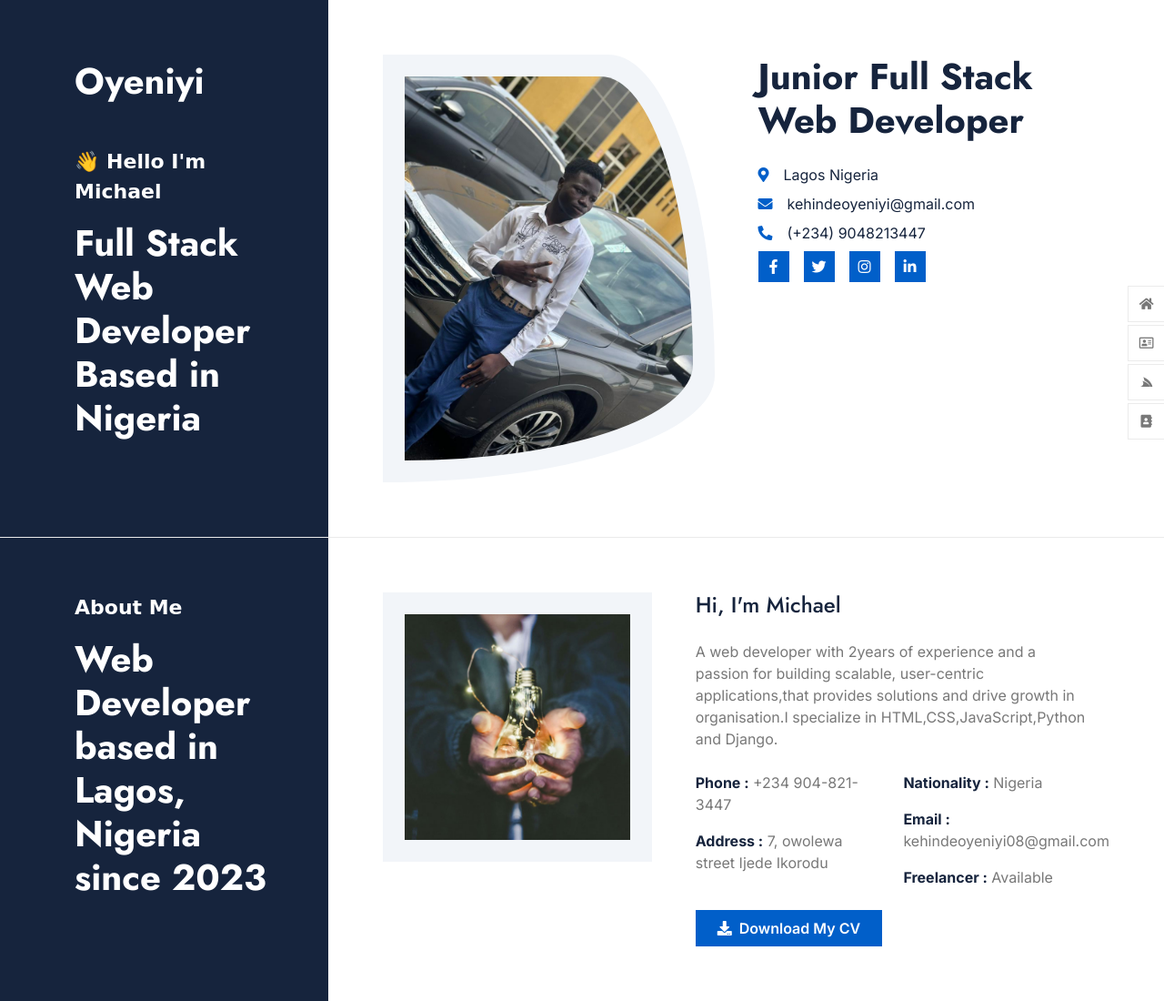
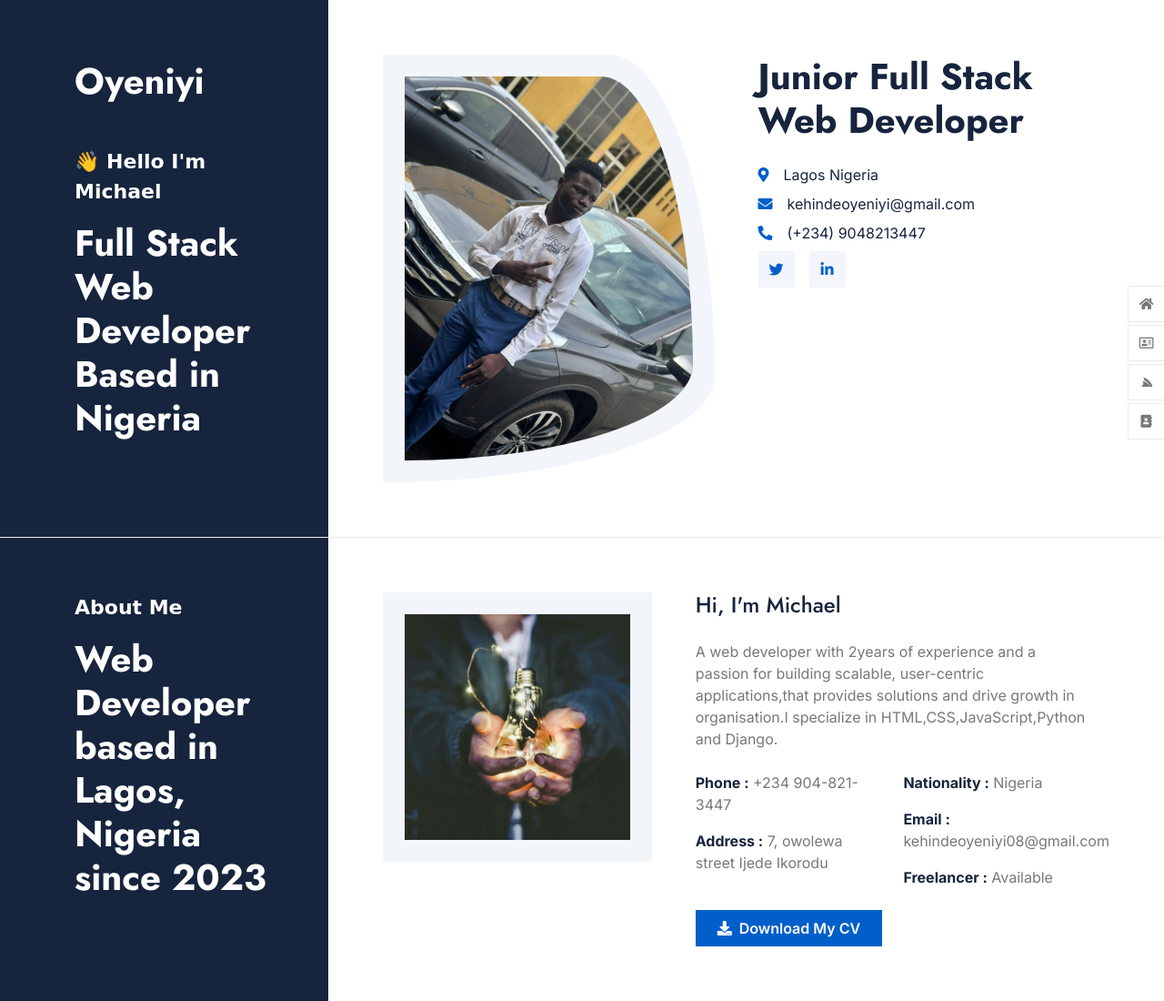
Before and after one commit to mike0001-prog/portfolio, a plain HTML site: page index.html in a window 1280 px wide. Shown: the top 1100 px of the page at 91% size. Drawn offline with nearby package versions, Linux system fonts and the light colour scheme; a web font is replaced by a local one.

Commit message:
made changes to social links

```diff
--- a/index.html
+++ b/index.html
@@ -94,10 +94,10 @@
                                         <p class="text-dark mb-0">(+234) 9048213447</p>
                                     </div>
                                     <div class="d-flex">
-                                        <a class="btn btn-primary btn-sm-square me-3" href="#"><i class="fab fa-facebook-f text-white"></i></a>
-                                        <a class="btn btn-primary btn-sm-square me-3" href="#"><i class="fab fa-twitter text-white"></i></a>
-                                        <a class="btn btn-primary btn-sm-square me-3" href="#"><i class="fab fa-instagram text-white"></i></a>
-                                        <a class="btn btn-primary btn-sm-square me-0" href="#"><i class="fab fa-linkedin-in text-white"></i></a>
+                                        <a class="btn btn-light btn-md-square me-3" href="https://x.com/kehindeoyeniyi4"><i class="fab fa-twitter"></i></a>
+                                        <!-- <a class="btn btn-light btn-md-square me-3" href=""><i class="fab fa-instagram"></i></a> -->
+                                        <a class="btn btn-light btn-md-square me-0" href="www.linkedin.com/in/oyeniyi-kehinde-359978319"><i class="fab fa-linkedin-in"></i></a>
+
                                     </div>
                                 </div>
                             </div>
```
